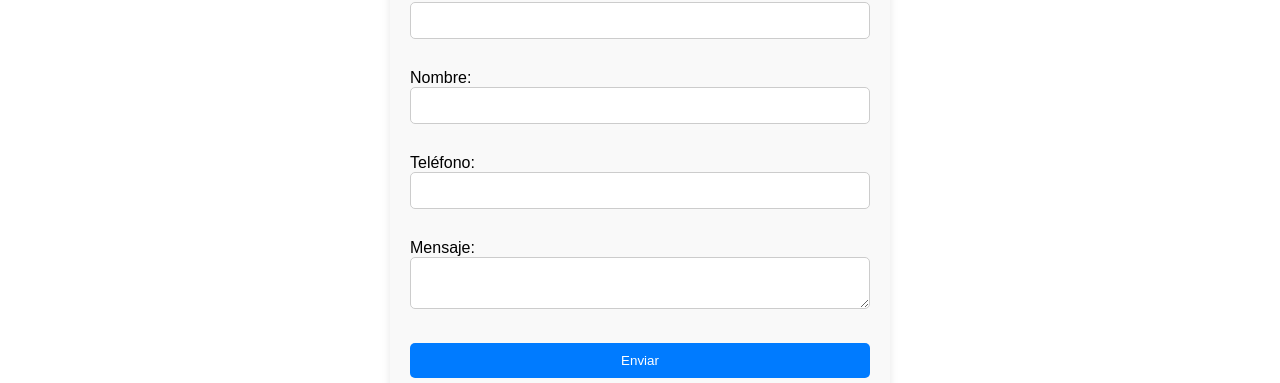
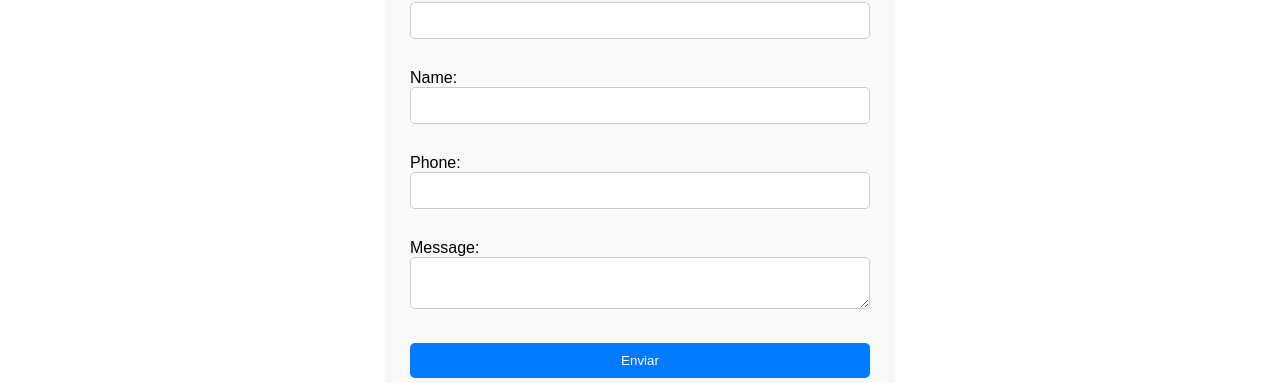
Before and after one commit to christopherhndez3/web, a React (Vite) app: page / in a window 1280 px wide. Shown: the part 1455-1838 px from the top of the page. Built offline with nearby package versions, Linux system fonts and the light colour scheme.

Commit message:
fix: cambios en labels

```diff
--- a/src/components/contactForms.jsx
+++ b/src/components/contactForms.jsx
@@ -56,15 +56,15 @@ const ContactForm = () => {
           <input type="email" name="email" value={formData.email} onChange={handleChange} required />
         </label>
         <label>
-          Nombre:
+          Name:
           <input type="text" name="name" value={formData.name} onChange={handleChange} required />
         </label>
         <label>
-          Teléfono:
+          Phone:
           <input type="tel" name="phone" value={formData.phone} onChange={handleChange} required />
         </label>
         <label>
-          Mensaje:
+          Message:
           <textarea name="message" value={formData.message} onChange={handleChange} required />
         </label>
         <motion.button
```
